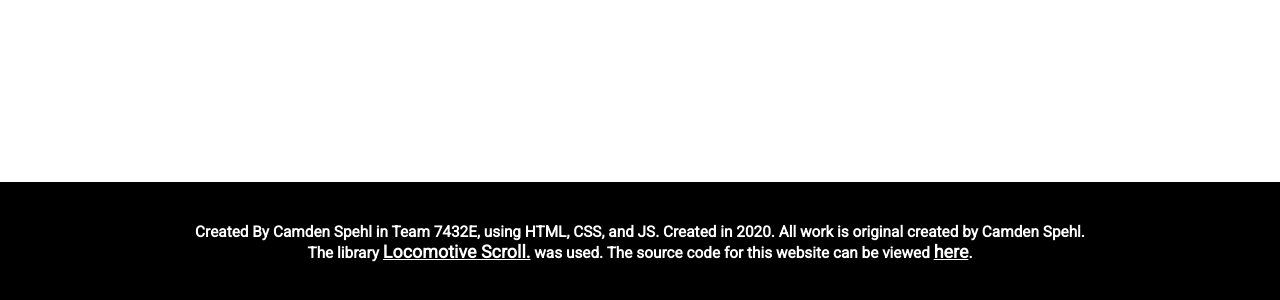
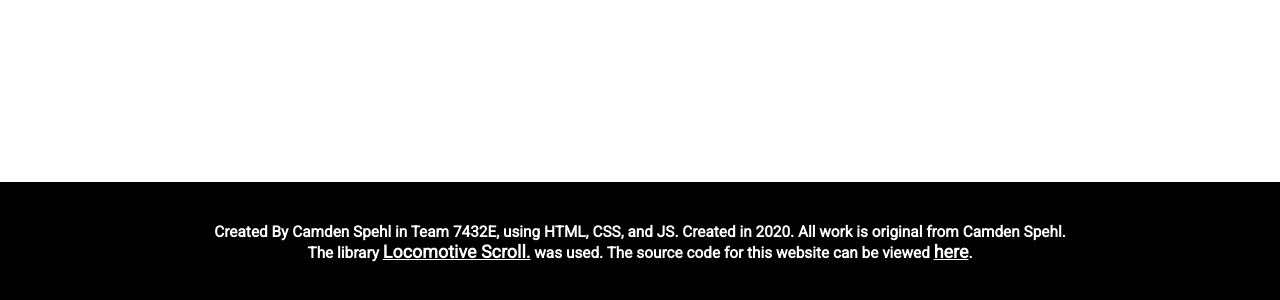
Before and after one commit to 7432E/7432E, a plain HTML site: page index.html in a window 1280 px wide. Shown: the part 3018-3318 px from the top of the page. Drawn offline with Linux system fonts and the light colour scheme.

Commit message:
fixed footer grammar

```diff
--- a/index.html
+++ b/index.html
@@ -218,7 +218,7 @@
             </div>
         </section>
         <footer style="width: 100vw; height: 15vh; background-color: black;display: flex;align-items: center; font-family: Roboto; justify-content: center;">
-            <div style="font-size: 1.2vw; font-weight: bold; color: white;text-align: center;"><span>Created By Camden Spehl in Team 7432E, using HTML, CSS, and JS. Created in 2020. All work is original created by Camden Spehl. </br>The library <a target="blank" href = "https://locomotivemtl.github.io/locomotive-scroll/" style="color:white; font-size: 1.4vw;"> Locomotive Scroll.</a> was used. The source code for this website can be viewed <a target="blank" href = "https://github.com/DFHSvex/DFHSvex.github.io" style="color:white; font-size: 1.4vw;">here</a>. </span></div>
+            <div style="font-size: 1.2vw; font-weight: bold; color: white;text-align: center;"><span>Created By Camden Spehl in Team 7432E, using HTML, CSS, and JS. Created in 2020. All work is original from Camden Spehl. </br>The library <a target="blank" href = "https://locomotivemtl.github.io/locomotive-scroll/" style="color:white; font-size: 1.4vw;"> Locomotive Scroll.</a> was used. The source code for this website can be viewed <a target="blank" href = "https://github.com/DFHSvex/DFHSvex.github.io" style="color:white; font-size: 1.4vw;">here</a>. </span></div>
         </footer>
 
 
```
Also changed, not shown: team7432B.html (+1 -1 lines), team7432C.html (+1 -1 lines), team7432E.html (+1 -1 lines).
